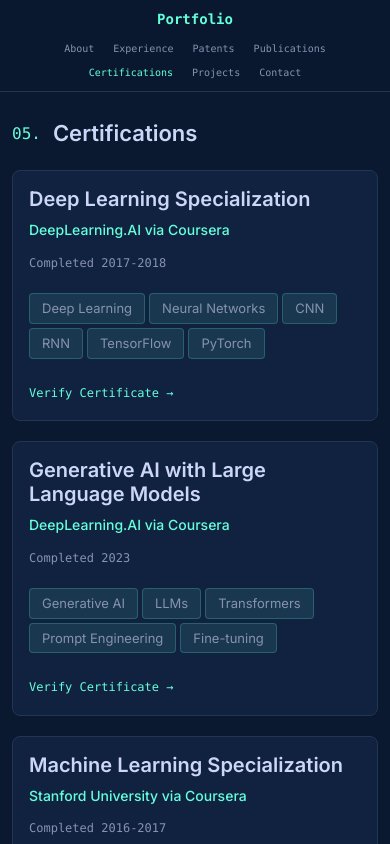
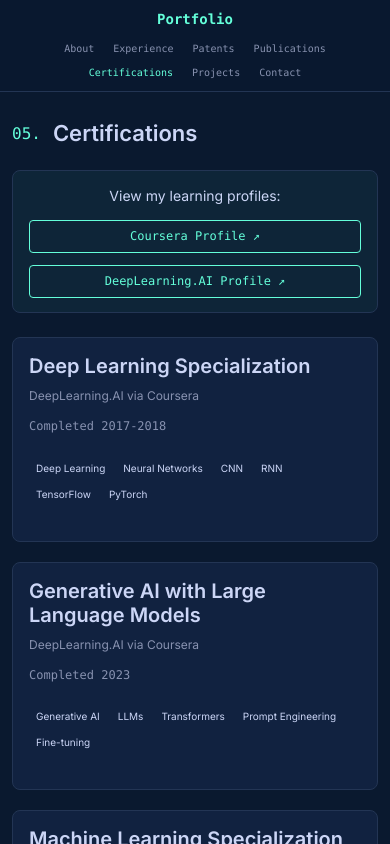
Before and after one commit to aseembasthana/mywebsite, a React (Create React App) app: page / in a window 390 px wide. Both pictures are taken after a click on the button "Certifications". Shown: the top 844 px of the page. Built offline with nearby package versions, Linux system fonts and the light colour scheme.

Commit message:
Remove individual certificate verification links, add Coursera and DeepLearning.AI profile links

```diff
--- a/src/components/tabs/Certifications.tsx
+++ b/src/components/tabs/Certifications.tsx
@@ -10,19 +10,41 @@
         Certifications
       </h2>
 
+      <div className="cert-profiles">
+        <p>View my learning profiles:</p>
+        <div className="profile-links">
+          <a
+            href="https://www.coursera.org/user/aseembasthana"
+            target="_blank"
+            rel="noopener noreferrer"
+            className="profile-link"
+          >
+            Coursera Profile ↗
+          </a>
+          <a
+            href="https://learn.deeplearning.ai/"
+            target="_blank"
+            rel="noopener noreferrer"
+            className="profile-link"
+          >
+            DeepLearning.AI Profile ↗
+          </a>
+        </div>
+      </div>
+
       <div className="certifications-list">
         {certifications.map((cert) => (
           <div key={cert.id} className="certification-card">
             <div className="cert-header">
-              <h3>{cert.name}</h3>
-              <p className="institution">{cert.institution}</p>
+              <h3 className="cert-title">{cert.name}</h3>
+              <p className="cert-institution">{cert.institution}</p>
             </div>
 
             <p className="cert-date">{cert.date}</p>
 
             <div className="cert-skills">
               {cert.skills.map((skill, index) => (
-                <span key={index} className="skill-badge">{skill}</span>
+                <span key={index} className="skill-tag">{skill}</span>
               ))}
             </div>
 
--- a/src/data/index.ts
+++ b/src/data/index.ts
@@ -265,80 +265,70 @@
     name: "Deep Learning Specialization",
     institution: "DeepLearning.AI via Coursera",
     date: "Completed 2017-2018",
-    skills: ["Deep Learning", "Neural Networks", "CNN", "RNN", "TensorFlow", "PyTorch"],
-    link: "https://www.coursera.org/specializations/deep-learning"
+    skills: ["Deep Learning", "Neural Networks", "CNN", "RNN", "TensorFlow", "PyTorch"]
   },
   {
     id: 2,
     name: "Generative AI with Large Language Models",
     institution: "DeepLearning.AI via Coursera",
     date: "Completed 2023",
-    skills: ["Generative AI", "LLMs", "Transformers", "Prompt Engineering", "Fine-tuning"],
-    link: "https://www.coursera.org/learn/generative-ai-with-llms"
+    skills: ["Generative AI", "LLMs", "Transformers", "Prompt Engineering", "Fine-tuning"]
   },
   {
     id: 3,
     name: "Machine Learning Specialization",
     institution: "Stanford University via Coursera",
     date: "Completed 2016-2017",
-    skills: ["Machine Learning", "Supervised Learning", "Unsupervised Learning", "Deep Learning"],
-    link: "https://www.coursera.org/specializations/machine-learning-introduction"
+    skills: ["Machine Learning", "Supervised Learning", "Unsupervised Learning", "Deep Learning"]
   },
   {
     id: 4,
     name: "Artificial Intelligence Nanodegree",
     institution: "Udacity",
     date: "Completed 2017-2018",
-    skills: ["AI", "Deep Learning", "Computer Vision", "Natural Language Processing", "Reinforcement Learning"],
-    link: "https://www.udacity.com/course/ai-artificial-intelligence-nanodegree--nd898"
+    skills: ["AI", "Deep Learning", "Computer Vision", "Natural Language Processing", "Reinforcement Learning"]
   },
   {
     id: 5,
     name: "Machine Learning With Big Data",
     institution: "University of California San Diego via Coursera",
     date: "Completed",
-    skills: ["Big Data", "Machine Learning", "Data Analytics", "Spark", "Hadoop"],
-    link: "https://www.coursera.org/learn/big-data-machine-learning"
+    skills: ["Big Data", "Machine Learning", "Data Analytics", "Spark", "Hadoop"]
   },
   {
     id: 6,
     name: "Building Generative AI-Powered Applications",
     institution: "DeepLearning.AI via Coursera",
     date: "Completed",
-    skills: ["Generative AI", "LLM Applications", "API Integration", "RAG", "Vector Databases"],
-    link: "https://www.coursera.org/learn/generative-ai-powered-applications"
+    skills: ["Generative AI", "LLM Applications", "API Integration", "RAG", "Vector Databases"]
   },
   {
     id: 7,
     name: "Prompt Engineering and Advanced RAG",
     institution: "DeepLearning.AI",
     date: "Completed",
-    skills: ["Prompt Engineering", "Advanced RAG", "LangChain", "Vector Embeddings", "LangGraph"],
-    link: "https://www.deeplearning.ai/courses/advanced-rag/"
+    skills: ["Prompt Engineering", "Advanced RAG", "LangChain", "Vector Embeddings", "LangGraph"]
   },
   {
     id: 8,
     name: "Understanding and Applying Text Embeddings",
     institution: "DeepLearning.AI",
     date: "Completed",
-    skills: ["Text Embeddings", "Vector Similarity", "Semantic Search", "CLIP", "Sentence Transformers"],
-    link: "https://www.deeplearning.ai/courses/text-embeddings/"
+    skills: ["Text Embeddings", "Vector Similarity", "Semantic Search", "CLIP", "Sentence Transformers"]
   },
   {
     id: 9,
     name: "Finetuning Large Language Models",
     institution: "DeepLearning.AI",
     date: "Completed",
-    skills: ["LLM Finetuning", "LoRA", "QLoRA", "Parameter-Efficient Training", "Instruction Tuning"],
-    link: "https://www.deeplearning.ai/courses/finetuning-large-language-models/"
+    skills: ["LLM Finetuning", "LoRA", "QLoRA", "Parameter-Efficient Training", "Instruction Tuning"]
   },
   {
     id: 10,
     name: "LangChain for LLM Application Development",
     institution: "DeepLearning.AI via Coursera",
     date: "Completed",
-    skills: ["LangChain", "LLM Applications", "Chains", "Agents", "Memory"],
-    link: "https://www.coursera.org/learn/langchain"
+    skills: ["LangChain", "LLM Applications", "Chains", "Agents", "Memory"]
   }
 ];
 
--- a/src/styles/tabs/Certifications.css
+++ b/src/styles/tabs/Certifications.css
@@ -1,6 +1,47 @@
 .certifications-tab {
   padding: 120px 20px 120px;
   max-width: 1000px;
+}
+
+.cert-profiles {
+  background: rgba(100, 255, 218, 0.05);
+  border: 1px solid var(--border);
+  border-radius: 8px;
+  padding: 20px 24px;
+  margin-bottom: 40px;
+  text-align: center;
+}
+
+.cert-profiles p {
+  margin-bottom: 16px;
+  font-size: 16px;
+  color: var(--text-primary);
+}
+
+.profile-links {
+  display: flex;
+  justify-content: center;
+  gap: 24px;
+  flex-wrap: wrap;
+}
+
+.profile-link {
+  font-family: var(--font-mono);
+  font-size: 14px;
+  color: var(--accent);
+  text-decoration: none;
+  transition: var(--transition);
+  padding: 8px 16px;
+  border: 1px solid var(--accent);
+  border-radius: 4px;
+  display: inline-flex;
+  align-items: center;
+  gap: 4px;
+}
+
+.profile-link:hover {
+  background: rgba(100, 255, 218, 0.1);
+  transform: translateY(-2px);
 }
 
 .certifications-list {
@@ -80,6 +121,24 @@
     padding: 80px 16px 80px;
   }
 
+  .cert-profiles {
+    padding: 16px 20px;
+    margin-bottom: 32px;
+  }
+
+  .cert-profiles p {
+    font-size: 15px;
+  }
+
+  .profile-links {
+    gap: 16px;
+  }
+
+  .profile-link {
+    font-size: 13px;
+    padding: 6px 14px;
+  }
+
   .certification-card {
     padding: 20px;
   }
@@ -106,6 +165,28 @@
 @media (max-width: 480px) {
   .certifications-tab {
     padding: 60px 12px 60px;
+  }
+
+  .cert-profiles {
+    padding: 14px 16px;
+    margin-bottom: 24px;
+  }
+
+  .cert-profiles p {
+    font-size: 14px;
+    margin-bottom: 12px;
+  }
+
+  .profile-links {
+    flex-direction: column;
+    gap: 12px;
+  }
+
+  .profile-link {
+    font-size: 12px;
+    padding: 6px 12px;
+    width: 100%;
+    justify-content: center;
   }
 
   .certifications-list {
```
